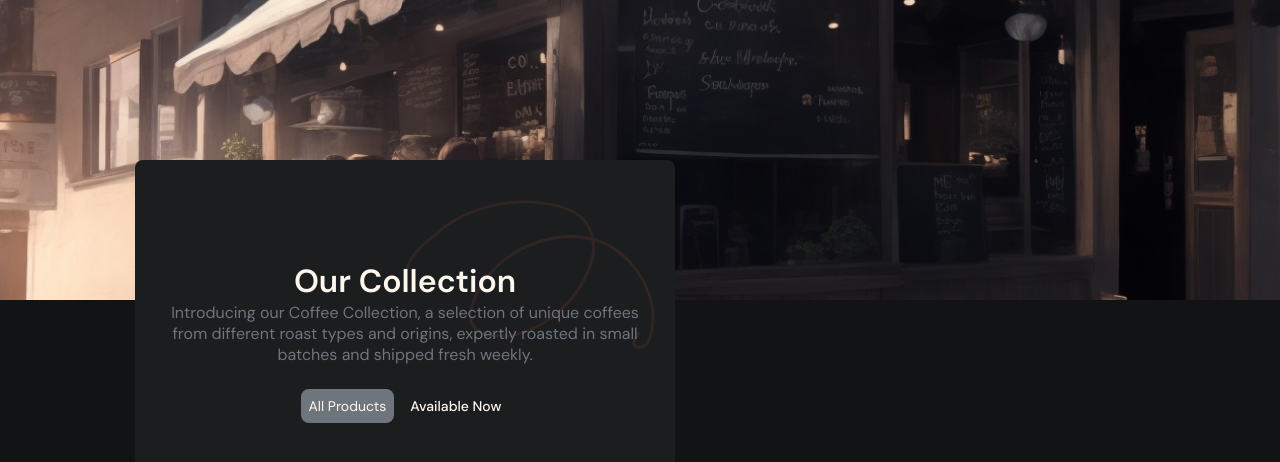
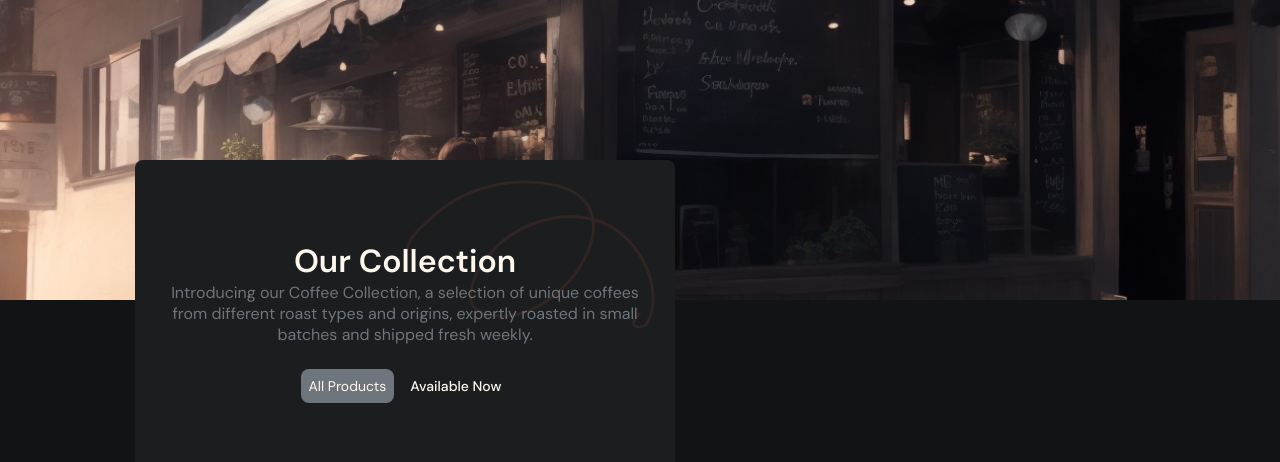
Before and after one commit to CaioDeLimaPires/Listagem-Caf-, a React (Vite) app: page / in a window 1280 px wide. Shown: the top 462 px of the page. Built offline with nearby package versions, Linux system fonts and the light colour scheme; no server answers.

Commit message:
feat: alterado padding

```diff
--- a/src/components/ui/atoms/BackgroundDefault/style.css
+++ b/src/components/ui/atoms/BackgroundDefault/style.css
@@ -5,7 +5,7 @@
   border-radius: 8px;
   overflow: hidden;
   flex-direction: column;
-  padding: 100px 20px 65px 20px;
+  padding: 80px 20px 65px 20px;
   z-index:2;
   gap: 36px;
 }
```
